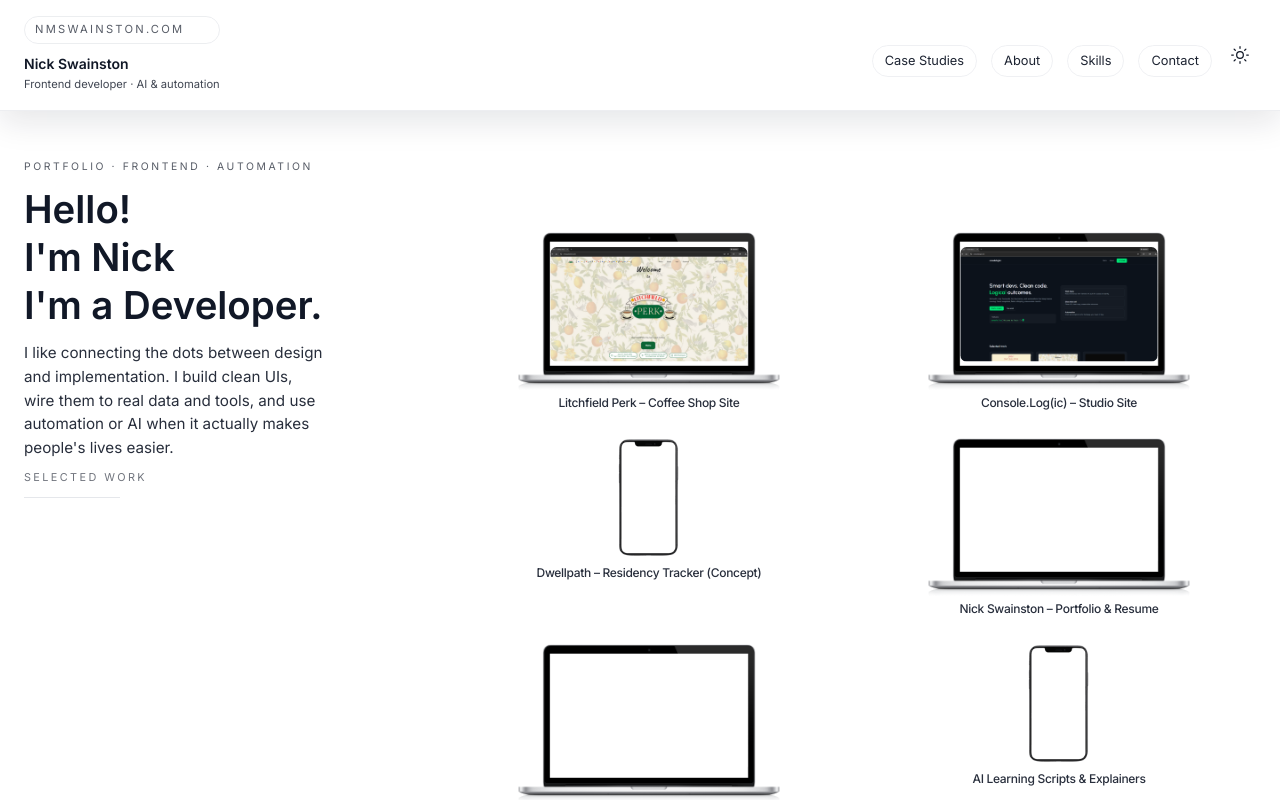
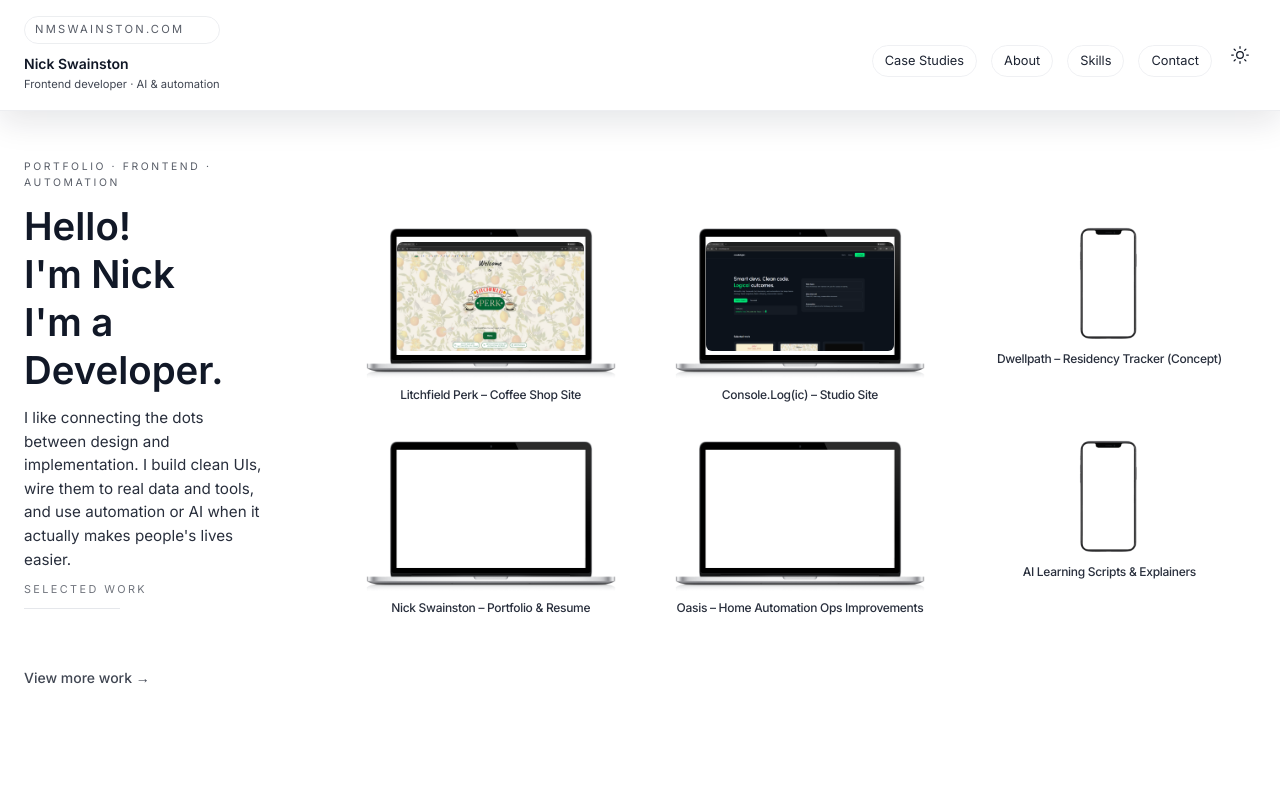
Before and after one commit to nmswainston/portfolio, a React (Vite) app: page / in a window 1280 px wide. Shown: the top 800 px of the page. Built offline with nearby package versions, Linux system fonts and the light colour scheme; the HTML template or start-up script is replaced by a standard one.

Commit message:
Improve DeviceMockup a11y and tweak WorkShowcase

```diff
--- a/src/components/DeviceMockup.jsx
+++ b/src/components/DeviceMockup.jsx
@@ -14,12 +14,13 @@ export default function DeviceMockup({
   return (
     <div
       className={`relative inline-flex items-center justify-center ${className}`}
-      aria-hidden={alt ? "true" : "false"}
     >
-      {/* Frame image */}
+      {/* Frame image (decorative only) */}
       <img
         src={frameSrc}
         alt=""
+        aria-hidden="true"
+        role="presentation"
         className={isPhone ? "w-[120px] h-auto" : "w-[260px] h-auto"}
       />
 
--- a/src/sections/WorkShowcase.jsx
+++ b/src/sections/WorkShowcase.jsx
@@ -20,13 +20,13 @@ export default function WorkShowcase() {
 
       id="projects"
 
-      className="section pt-20 pb-16"
+      className="section pt-16 pb-10 min-h-[calc(100vh-80px)]"
 
       aria-labelledby="work-heading"
 
     >
 
-      <div className="container lg:grid lg:grid-cols-[300px_1fr] lg:gap-24 xl:gap-32">
+      <div className="container lg:grid lg:grid-cols-[240px_minmax(0,1fr)] lg:gap-20">
 
         {/* Left intro column */}
 
@@ -88,7 +88,7 @@ export default function WorkShowcase() {
 
         {/* Right project gallery – 6 featured */}
 
-        <div className="grid md:grid-cols-2 lg:grid-cols-3 gap-x-10 gap-y-12 mt-16 lg:mt-18">
+        <div className="grid md:grid-cols-2 lg:grid-cols-3 gap-x-12 gap-y-12 mt-14 lg:mt-16">
 
           {featuredProjects.map((project, index) => {
 
@@ -124,7 +124,7 @@ export default function WorkShowcase() {
 
                     image={project.image}
 
-                    className="scale-[1.05] transition-transform duration-150 group-hover:-translate-y-1 group-hover:drop-shadow-lg"
+                    className="scale-[1.0] transition-transform duration-150 group-hover:-translate-y-1 group-hover:drop-shadow-lg"
 
                   />
 
```
